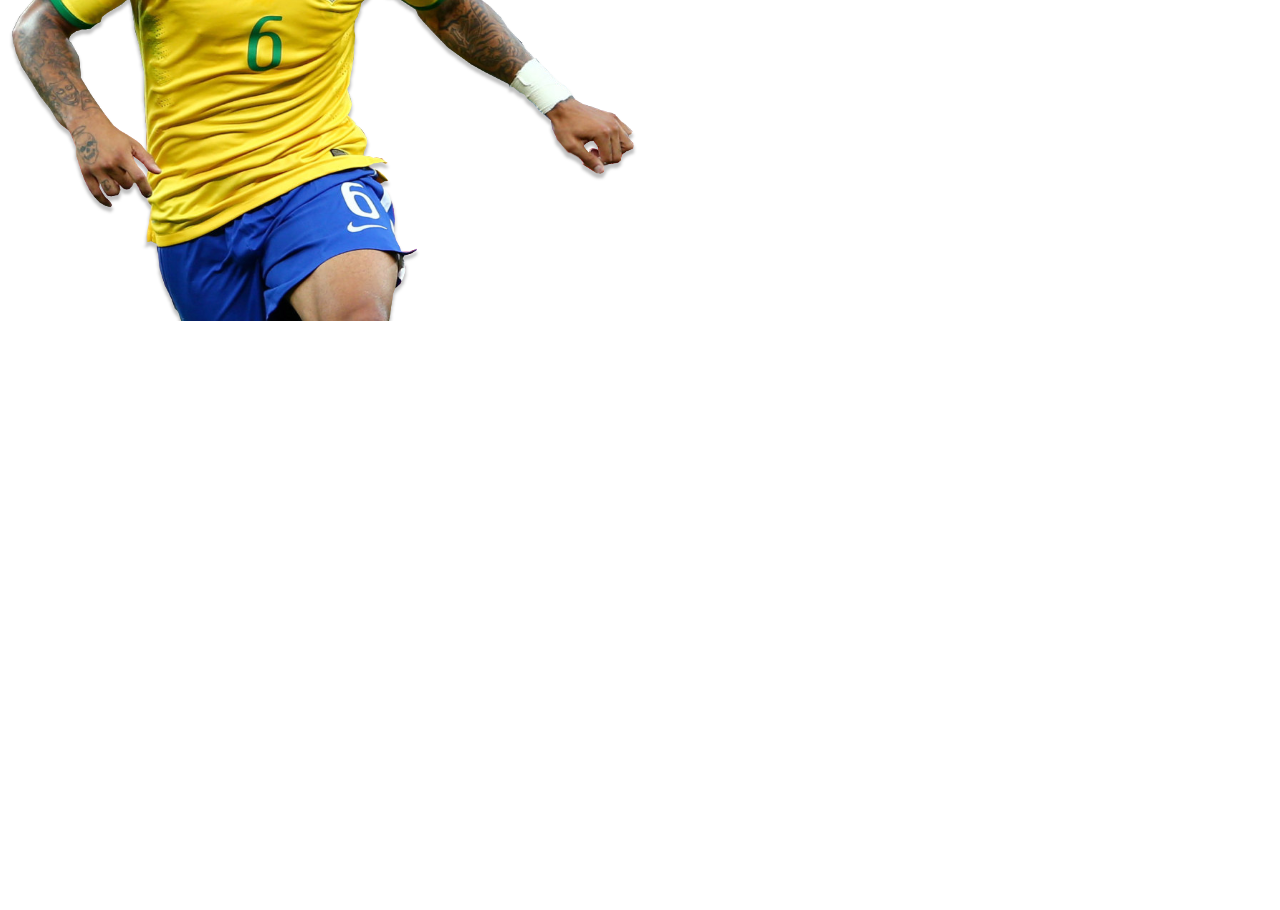
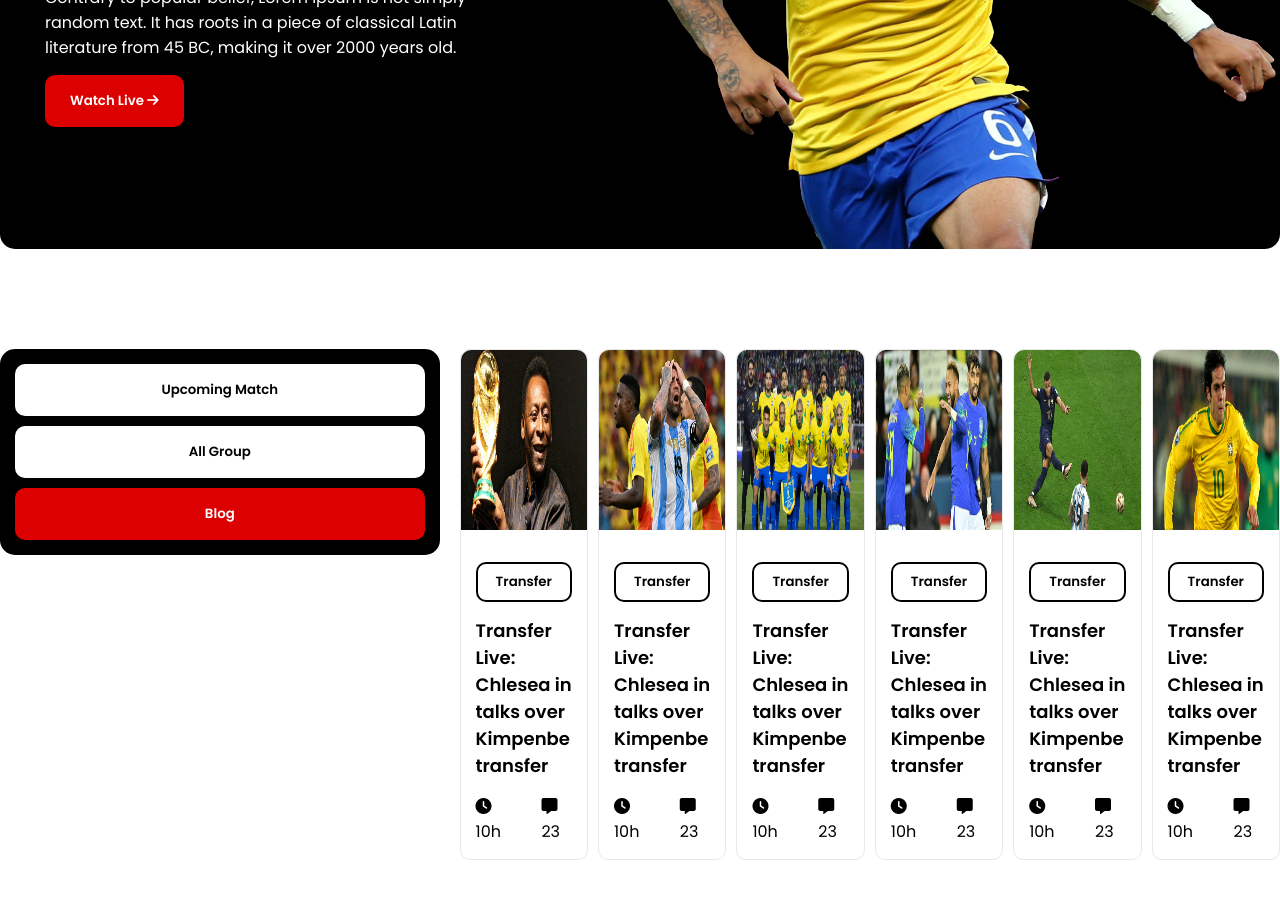
Before and after one commit to imranxony/fifa-project, a plain HTML site: page index.html in a window 1280 px wide. Shown: the part 413-1323 px from the top of the page. Before the commit the page ends 800 px from the top, so only its background shows below. Drawn offline with Linux system fonts and the light colour scheme.

Commit message:
added upcoming match design

```diff
--- a/assets/style.css
+++ b/assets/style.css
@@ -0,0 +1,104 @@
+/* Common */
+* {
+  box-sizing: border-box;
+  padding: 0;
+  margin: 0;
+  font-family: "Poppins", sans-serif;
+}
+.btn {
+  background: rgb(221, 0, 0);
+  padding: 16px 25px 16px 25px;
+  color: white;
+  border-radius: 10px;
+  font-weight: 600;
+  border: none;
+}
+
+.container {
+  max-width: 1280px;
+  margin: auto;
+}
+/* Custom style */
+.banner {
+  display: flex;
+  align-items: center;
+  background-color: black;
+  color: #fff;
+  border-radius: 15px;
+  margin: 50px auto;
+}
+.banner-left {
+  padding: 45px;
+}
+.banner h1 {
+  font-size: 70px;
+  font-weight: 600;
+  line-height: 70px;
+}
+
+.banner p {
+  color: #ffffff;
+  margin: 15px 0;
+  max-width: 80%;
+}
+
+.banner-right img {
+  display: block;
+}
+
+/* upcoming-matches */
+.upcoming-matches {
+  display: flex;
+  padding: 50px 0;
+  gap: 20px;
+}
+.upcoming-matches-left {
+  background-color: black;
+  width: 25%;
+  flex: 1;
+  display: flex;
+  flex-direction: column;
+  gap: 10px;
+  padding: 15px;
+  border-radius: 15px;
+  height: fit-content;
+}
+.upcoming-matches-left .btn:nth-child(1),
+.upcoming-matches-left .btn:nth-child(2) {
+  background-color: white;
+  color: black;
+}
+.upcoming-matches-right {
+  flex: 1;
+  display: flex;
+  gap: 10px;
+}
+.upcoming-matches-right .card {
+  border: 1px solid rgb(232, 232, 232);
+  border-radius: 10px;
+}
+.upcoming-matches-right .card img {
+  height: 180px;
+  width: 100%;
+  border-radius: 10px 10px 0 0;
+}
+.upcoming-matches-right .card .card-body {
+  padding: 15px;
+}
+.upcoming-matches-right .card .btn {
+  margin-top: 10px;
+  background-color: white;
+  color: black;
+  border: 2px solid black;
+  padding: 8px 18px;
+}
+
+.upcoming-matches-right .card h2 {
+  margin: 15px 0;
+  font-size: 18px;
+  font-weight: 600;
+}
+.card-button {
+  display: flex;
+  gap: 30px;
+}
--- a/index.html
+++ b/index.html
@@ -4,25 +4,134 @@
     <meta charset="UTF-8" />
     <meta name="viewport" content="width=device-width, initial-scale=1.0" />
     <link rel="stylesheet" href="./assets/style.css" />
+    <!-- Font awesome CDN -->
+    <link
+      rel="stylesheet"
+      href="https://cdnjs.cloudflare.com/ajax/libs/font-awesome/6.7.2/css/all.min.css"
+      integrity="sha512-Evv84Mr4kqVGRNSgIGL/F/aIDqQb7xQ2vcrdIwxfjThSH8CSR7PBEakCr51Ck+w+/U6swU2Im1vVX0SVk9ABhg=="
+      crossorigin="anonymous"
+      referrerpolicy="no-referrer"
+    />
+    <!-- Google Fonts -->
+    <link rel="preconnect" href="https://fonts.googleapis.com" />
+    <link rel="preconnect" href="https://fonts.gstatic.com" crossorigin />
+    <link
+      href="https://fonts.googleapis.com/css2?family=Poppins:ital,wght@0,100;0,200;0,300;0,400;0,500;0,600;0,700;0,800;0,900;1,100;1,200;1,300;1,400;1,500;1,600;1,700;1,800;1,900&display=swap"
+      rel="stylesheet"
+    />
+
     <title>fifa</title>
   </head>
   <body>
+    <!-- Header -->
     <header>
-      <section class="banner">
+      <section class="banner container">
         <div class="banner-left">
-          <h1>The Greatest show on the earth</h1>
+          <h1>
+            The Greatest <br />
+            show on the earth
+          </h1>
           <p>
             Contrary to popular belief, Lorem Ipsum is not simply random text.
             It has roots in a piece of classical Latin literature from 45 BC,
             making it over 2000 years old.
           </p>
-          <button>Watch Live</button>
+          <button class="btn">
+            Watch Live <i class="fa-solid fa-arrow-right"></i>
+          </button>
         </div>
 
-        <div banner-right>
+        <div class="banner-right">
           <img src="./assets/img/banner/banner-img.png" alt="" />
         </div>
       </section>
     </header>
+
+    <!-- main -->
+    <main>
+      <!-- Upcoming matches -->
+      <section class="upcoming-matches container">
+        <div class="upcoming-matches-left">
+          <button class="btn">Upcoming Match</button>
+          <button class="btn">All Group</button>
+          <button class="btn">Blog</button>
+        </div>
+
+        <div class="upcoming-matches-right">
+          <!-- card-1 -->
+          <div class="card">
+            <img src="./assets/img/matches/matches_1.jpg" alt="" />
+            <div class="card-body">
+              <button class="btn">Transfer</button>
+              <h2>Transfer Live: Chlesea in talks over Kimpenbe transfer</h2>
+              <div class="card-button">
+                <span><i class="fa-solid fa-clock"></i> 10h</span>
+                <span><i class="fa-solid fa-message"></i> 23</span>
+              </div>
+            </div>
+          </div>
+          <!-- card-2 -->
+          <div class="card">
+            <img src="./assets/img/matches/matches_2.webp" alt="" />
+            <div class="card-body">
+              <button class="btn">Transfer</button>
+              <h2>Transfer Live: Chlesea in talks over Kimpenbe transfer</h2>
+              <div class="card-button">
+                <span><i class="fa-solid fa-clock"></i> 10h</span>
+                <span><i class="fa-solid fa-message"></i> 23</span>
+              </div>
+            </div>
+          </div>
+          <!-- card-3 -->
+          <div class="card">
+            <img src="./assets/img/matches/matches_3.jpg" alt="" />
+            <div class="card-body">
+              <button class="btn">Transfer</button>
+              <h2>Transfer Live: Chlesea in talks over Kimpenbe transfer</h2>
+              <div class="card-button">
+                <span><i class="fa-solid fa-clock"></i> 10h</span>
+                <span><i class="fa-solid fa-message"></i> 23</span>
+              </div>
+            </div>
+          </div>
+          <!-- card-4 -->
+          <div class="card">
+            <img src="./assets/img/matches/matches_4.jpeg" alt="" />
+            <div class="card-body">
+              <button class="btn">Transfer</button>
+              <h2>Transfer Live: Chlesea in talks over Kimpenbe transfer</h2>
+              <div class="card-button">
+                <span><i class="fa-solid fa-clock"></i> 10h</span>
+                <span><i class="fa-solid fa-message"></i> 23</span>
+              </div>
+            </div>
+          </div>
+          <!-- card-5 -->
+          <div class="card">
+            <img src="./assets/img/matches/matches_5.webp" alt="" />
+            <div class="card-body">
+              <button class="btn">Transfer</button>
+              <h2>Transfer Live: Chlesea in talks over Kimpenbe transfer</h2>
+              <div class="card-button">
+                <span><i class="fa-solid fa-clock"></i> 10h</span>
+                <span><i class="fa-solid fa-message"></i> 23</span>
+              </div>
+            </div>
+          </div>
+          <!-- card-6 -->
+          <div class="card">
+            <img src="./assets/img/matches/matches_6.jpg" alt="" />
+            <div class="card-body">
+              <button class="btn">Transfer</button>
+              <h2>Transfer Live: Chlesea in talks over Kimpenbe transfer</h2>
+              <div class="card-button">
+                <span><i class="fa-solid fa-clock"></i> 10h</span>
+                <span><i class="fa-solid fa-message"></i> 23</span>
+              </div>
+            </div>
+          </div>
+        </div>
+      </section>
+    </main>
   </body>
 </html>
```
